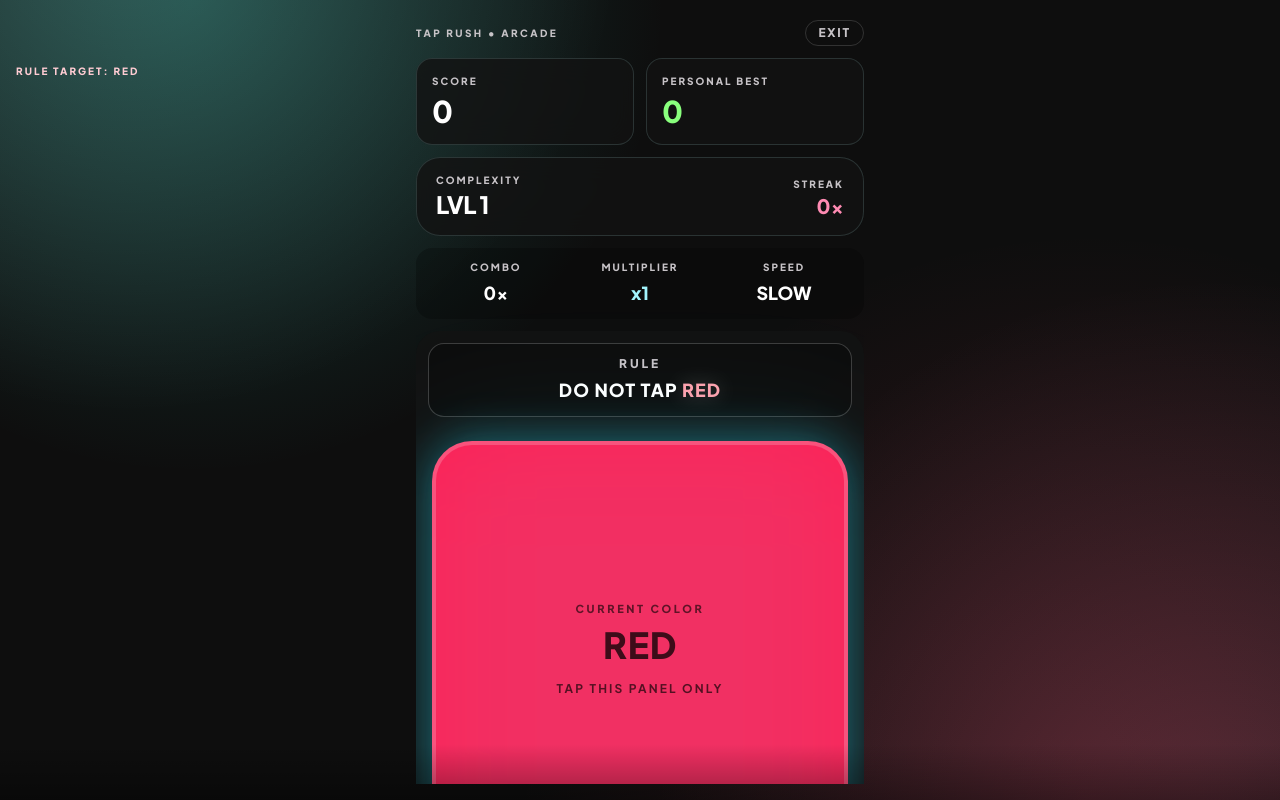
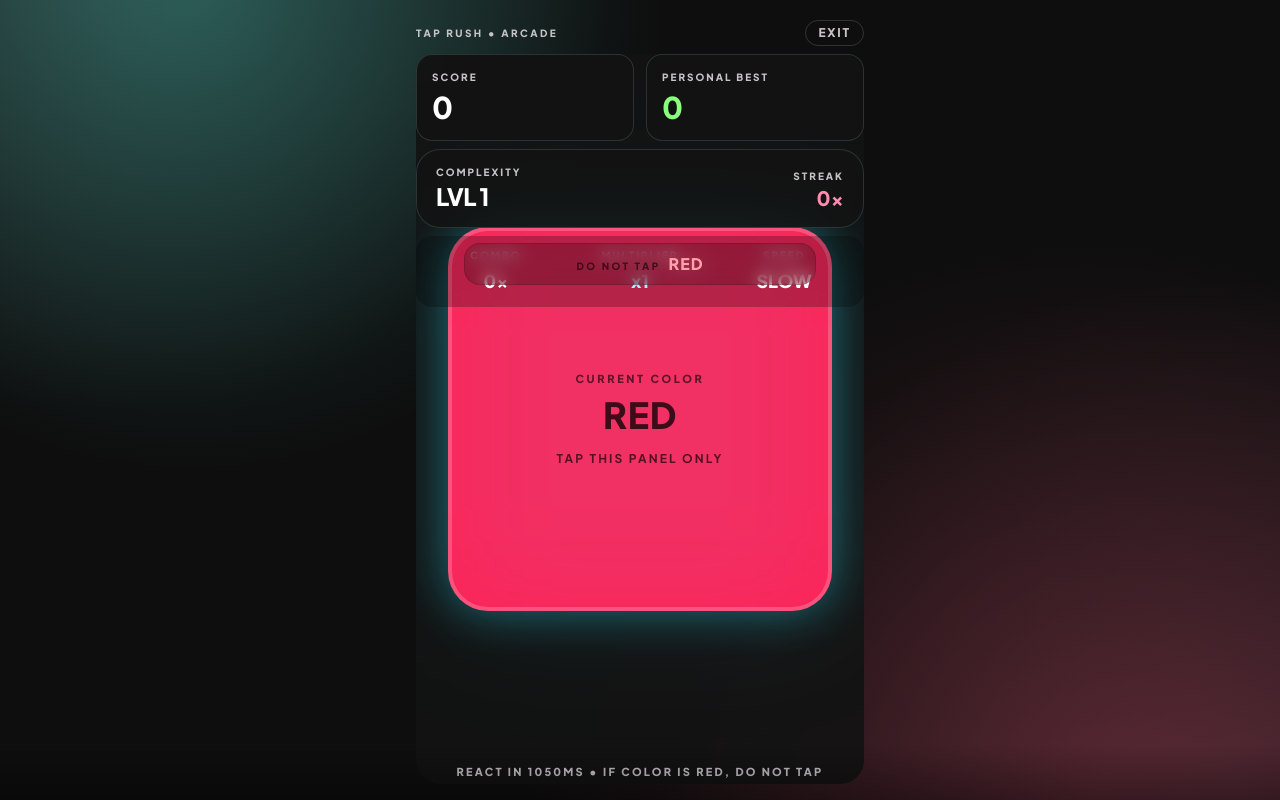
Before and after one commit to nwhator/TapRush, a Next.js app: page /game in a window 1280 px wide. Both pictures are taken after a click on the button "START GAME". Built offline with nearby package versions, Linux system fonts and the light colour scheme; no server answers.

Commit message:
feat: Increase daily attempts limit to 20 and enhance TapArea styling for clarity

```diff
--- a/components/GameRunner.tsx
+++ b/components/GameRunner.tsx
@@ -36,7 +36,7 @@ interface GameRunnerProps {
 }
 
 const DAILY_ATTEMPT_KEY = "taprush:dailyAttempts:v2";
-const DAILY_ATTEMPTS_MAX = 8;
+const DAILY_ATTEMPTS_MAX = 20;
 const BEST_KEY = "taprush:best";
 const COUNTDOWN_STEPS = ["3", "2", "1", "GO!"];
 const COUNTDOWN_MS = 1800;
@@ -510,7 +510,9 @@ export function GameRunner({ mode }: GameRunnerProps) {
       ) : null}
 
       {phase === "playing" ? (
-        <div className="mx-auto mt-3 flex w-full max-w-md flex-1 flex-col gap-3 overflow-hidden">
+        <div className="mx-auto mt-2 flex w-full max-w-md flex-1 overflow-hidden">
+          <div className="relative flex-1">
+            <div className="pointer-events-none absolute inset-x-0 top-0 z-20 space-y-2">
               <ScoreDisplay score={score} best={best} />
               <LevelIndicator level={level} streak={streak} />
 
@@ -528,8 +530,10 @@ export function GameRunner({ mode }: GameRunnerProps) {
                   <p className="mt-1 text-lg font-black uppercase">{speedLabel}</p>
                 </div>
               </div>
+            </div>
 
-          <div className="relative flex-1 rounded-3xl bg-[color-mix(in_srgb,var(--surface-low)_92%,transparent)] p-3">
+            <div className="absolute inset-0 flex items-center justify-center">
+              <div className="relative h-full w-full rounded-3xl bg-[color-mix(in_srgb,var(--surface-low)_92%,transparent)] p-3">
                 <AnimationOverlay state={overlay} />
                 <TapArea
                   activeColor={activeColor}
@@ -541,12 +545,14 @@ export function GameRunner({ mode }: GameRunnerProps) {
                   disabled={phase !== "playing"}
                 />
               </div>
+            </div>
 
-          <p className="text-center text-[11px] font-black uppercase tracking-[0.2em] text-soft">
+            <p className="pointer-events-none absolute inset-x-0 bottom-1 text-center text-[11px] font-black uppercase tracking-[0.2em] text-soft">
               {roundState === "relay"
                 ? "Get ready"
                 : `React in ${Math.round(reactionWindow)}ms • If color is ${colorLabel(forbiddenColor)}, do not tap`}
             </p>
+          </div>
         </div>
       ) : null}
 
@@ -586,7 +592,6 @@ export function GameRunner({ mode }: GameRunnerProps) {
       ) : null}
 
       <div className="pointer-events-none absolute inset-x-0 bottom-0 h-14 bg-gradient-to-t from-black/35 to-transparent" />
-      <p className={"absolute left-4 top-16 text-[10px] font-black uppercase tracking-[0.2em] " + colorTextClass(forbiddenColor)}>Rule target: {colorLabel(forbiddenColor)}</p>
     </section>
   );
 }
--- a/components/TapArea.tsx
+++ b/components/TapArea.tsx
@@ -41,26 +41,13 @@ export function TapArea({ activeColor, forbiddenColor, active, relayState, pulse
         : "shadow-[0_0_45px_rgba(34,211,238,0.45)]";
 
   return (
-    <div className="space-y-6">
-      <div
-        className={clsx(
-          "rounded-2xl border px-4 py-3 text-center",
-          "border-white/20 bg-black/25",
-          pulseRuleChange && "animate-pulse shadow-[0_0_20px_rgba(255,255,255,0.2)]"
-        )}
-      >
-        <p className="text-xs font-black uppercase tracking-[0.24em] text-soft">Rule</p>
-        <p className="mt-1 text-lg font-black uppercase tracking-[0.06em]">
-          DO NOT TAP <span className={clsx("drop-shadow-[0_0_10px_rgba(255,255,255,0.25)]", ruleColorClass)}>{colorLabel(forbiddenColor)}</span>
-        </p>
-      </div>
-
+    <div className="relative flex min-h-full w-full items-center justify-center">
       <button
         type="button"
         disabled={disabled}
         onClick={onTap}
         className={clsx(
-          "group relative mx-auto flex h-[52svh] w-full max-w-[26rem] items-center justify-center rounded-[2.5rem] border-4 border-white/20 transition duration-120 active:scale-[0.98]",
+          "group relative mx-auto flex h-[48svh] w-full max-w-[24rem] items-center justify-center rounded-[2.5rem] border-4 border-white/20 transition duration-120 active:scale-[0.98]",
           "touch-manipulation",
           disabled ? "opacity-70" : "opacity-100",
           colorSurfaceClass(activeColor, active),
@@ -69,6 +56,17 @@ export function TapArea({ activeColor, forbiddenColor, active, relayState, pulse
         )}
       >
         <span className="absolute -inset-4 rounded-[3rem] bg-cyan-300/8 blur-3xl" />
+        <span
+          className={clsx(
+            "absolute left-3 right-3 top-3 z-20 rounded-2xl border border-black/15 bg-black/20 px-3 py-2 text-center backdrop-blur-sm",
+            pulseRuleChange && "animate-pulse shadow-[0_0_22px_rgba(255,255,255,0.28)]"
+          )}
+        >
+          <span className="text-[10px] font-black uppercase tracking-[0.24em] text-black/60">Do Not Tap</span>
+          <span className={clsx("ml-2 text-base font-black uppercase tracking-[0.06em] drop-shadow-[0_0_10px_rgba(255,255,255,0.22)]", ruleColorClass)}>
+            {colorLabel(forbiddenColor)}
+          </span>
+        </span>
         {relayState === "relay" ? <span className="absolute inset-0 rounded-[2.5rem] bg-black/28" /> : null}
         <span className="relative text-center">
           <span className="block text-[11px] font-black uppercase tracking-[0.24em] text-black/60">Current Color</span>
```
Lines whose indentation alone changed are shown as unchanged.
